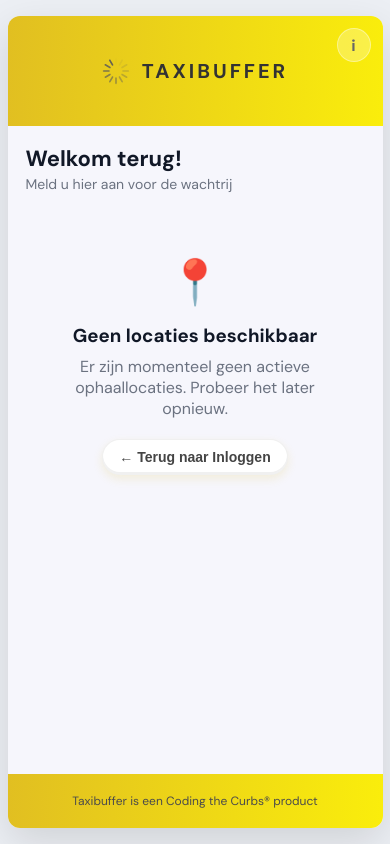
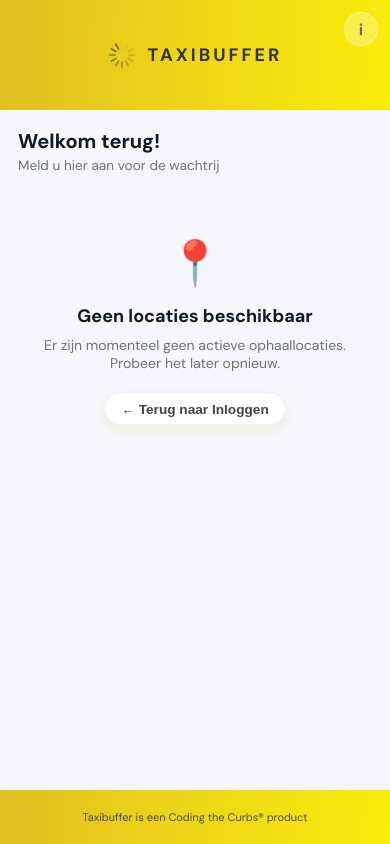
Before and after one commit to SineNomine998/taxibuffer, a Django app: template queueing/templates/queueing/location_selection.html in a window 390 px wide. Run offline with Django 5.2, Linux system fonts and the light colour scheme; the template is opened without the code that fills it, so the values that code supplies are empty.

Commit message:
Responsive layout - checkpoint

```diff
--- a/queueing/templates/queueing/location_selection.html
+++ b/queueing/templates/queueing/location_selection.html
@@ -13,45 +13,40 @@
       --gold-2: #FEF508;
       --bg: #F6F6FC;
       --muted: #666666;
-      --device-w: 375px;
-      --device-h: 812px;
-      --content-max: 420px;
+      --max-width: 420px;
     }
 
     * {
-      box-sizing: border-box
+      box-sizing: border-box;
     }
 
     html,
     body {
-      height: 100%
+      height: 100%;
+      margin: 0;
+      padding: 0;
     }
 
     body {
-      margin: 0;
-      min-height: 100vh;
       font-family: "DM Sans", system-ui, -apple-system, "Segoe UI", Roboto, Arial;
       -webkit-font-smoothing: antialiased;
-      display: flex;
-      align-items: center;
-      justify-content: center;
       background: #eceff4;
+      min-height: 100vh;
     }
 
-    /* FIXED DEVICE FRAME — won't change size if there's 1 queue */
+    /* Responsive container that adapts to screen size */
     .app {
-      width: var(--device-w);
-      height: var(--device-h);
+      width: 100%;
+      max-width: var(--max-width);
+      min-height: 100vh;
       background: var(--bg);
-      border-radius: 12px;
-      box-shadow: 0 14px 40px rgba(0, 0, 0, 0.12);
-      overflow: hidden;
+      margin: 0 auto;
       display: flex;
       flex-direction: column;
       position: relative;
     }
 
-    /* Header (fixed height) */
+    /* Header with flexible sizing */
     .header {
       background: linear-gradient(92.18deg, var(--gold-1) -4.05%, var(--gold-2) 116.02%);
       padding: 14px 16px;
@@ -60,8 +55,7 @@
       justify-content: center;
       position: relative;
       min-height: 110px;
-      /* large enough to match visual */
-      flex: 0 0 110px;
+      flex-shrink: 0;
     }
 
     .info-icon {
@@ -100,47 +93,40 @@
       display: block;
       width: auto;
       max-height: 28px;
-      /* choose desired size */
     }
 
-    /* brand text ensures title visible even when image fails */
     .brand-text {
       font-weight: 700;
       letter-spacing: 3px;
       color: #333;
-      font-size: 20px;
+      font-size: clamp(18px, 4vw, 20px);
       white-space: nowrap;
     }
 
-    /* Content area is scrollable — fixed app size means content scrolls within */
+    /* Flexible content area */
     .content {
       padding: 18px;
       background: var(--bg);
       display: flex;
       flex-direction: column;
       gap: 14px;
-      flex: 1 1 auto;
-      overflow-y: auto;
-      /* scroll cards if they don't fit */
-      overscroll-behavior: contain;
-      padding-bottom: 84px;
-      /* room for footer so content doesn't hide behind it */
+      flex: 1;
+      padding-bottom: 84px; /* Space for footer */
     }
 
     .welcome-title {
-      font-size: 22px;
+      font-size: clamp(20px, 5vw, 22px);
       font-weight: 700;
       color: #111827;
       margin-bottom: 2px;
     }
 
     .welcome-sub {
-      font-size: 14px;
+      font-size: clamp(13px, 3.5vw, 14px);
       color: #6b7280;
       margin-bottom: 6px;
     }
 
-    /* center the cards column and constrain width for mobile-like look */
     .cards-wrapper {
       width: 100%;
       display: flex;
@@ -149,13 +135,13 @@
 
     .cards {
       width: 100%;
-      max-width: var(--content-max);
+      max-width: 100%;
       display: flex;
       flex-direction: column;
       gap: 12px;
     }
 
-    /* fixed image column to prevent overlap */
+    /* Responsive card layout */
     .location-card {
       display: grid;
       grid-template-columns: 96px 1fr;
@@ -225,11 +211,12 @@
       padding: 8px 18px;
       border-radius: 22px;
       font-weight: 700;
-      font-size: 14px;
+      font-size: clamp(13px, 3.5vw, 14px);
       cursor: pointer;
       background: linear-gradient(92.2deg, var(--gold-1) 11.07%, var(--gold-2) 100.13%);
       color: #222;
       box-shadow: 0 4px 10px rgba(224, 189, 34, 0.15), inset 0 -2px 0 rgba(0, 0, 0, 0.06);
+      white-space: nowrap;
     }
 
     .register-button:disabled {
@@ -247,25 +234,12 @@
       background: linear-gradient(92.18deg, var(--gold-1) -4.05%, var(--gold-2) 116.02%);
       padding: 12px 16px;
       text-align: center;
-      font-size: 12px;
+      font-size: clamp(11px, 2.5vw, 12px);
       color: #4b4b4b;
       display: flex;
       align-items: center;
       justify-content: center;
-      flex: 0 0 54px;
-    }
-
-    /* small screens - scale the device down so it fits viewports narrower than 375px */
-    @media (max-width: 380px) {
-      :root {
-        --device-w: 360px;
-        --device-h: 780px;
-      }
-
-      .app {
-        transform: scale(0.98);
-        transform-origin: center top;
-      }
+      flex-shrink: 0;
     }
 
     .no-locations {
@@ -276,11 +250,13 @@
     .no-locations h3 {
       margin: 12px 0 8px 0;
       color: #111827;
+      font-size: clamp(18px, 4.5vw, 20px);
     }
 
     .no-locations p {
       margin: 0 0 20px 0;
       color: #6b7280;
+      font-size: clamp(14px, 3.5vw, 16px);
     }
 
     .back-button {
```
Also changed, not shown: other parts of queueing/templates/queueing/location_selection.html (+124 -23 lines).
